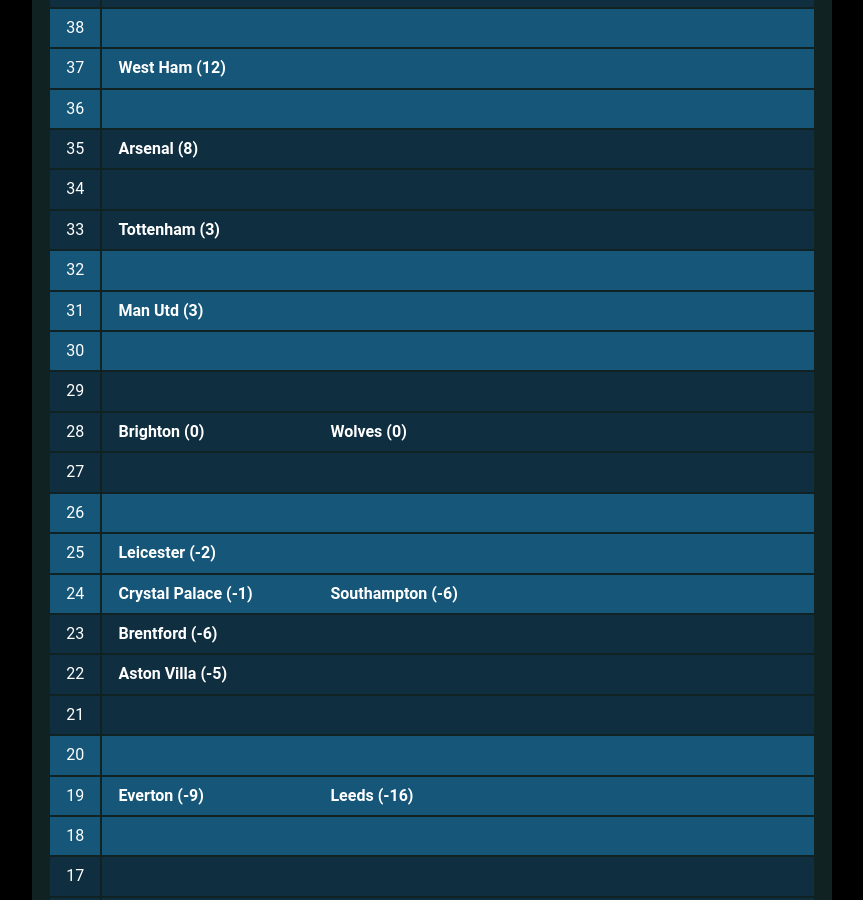
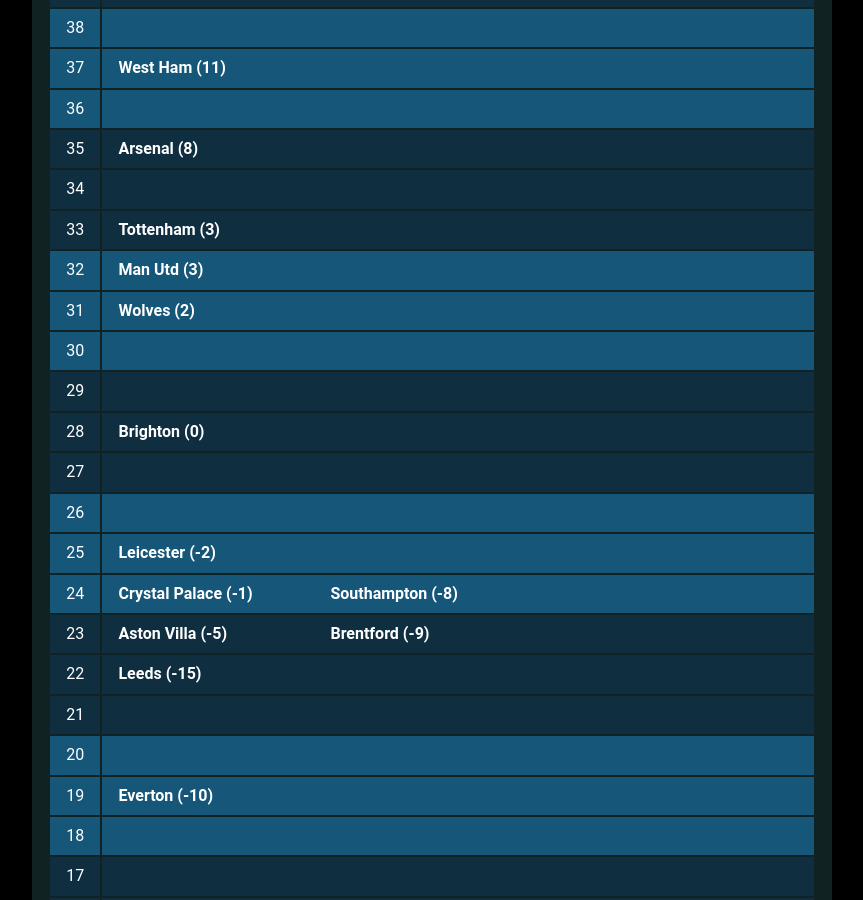
Before and after one commit to muru/muru.github.io, a Jekyll site: the page built from resources.md, in a window 1280 px wide and 900 px high, scrolled down 2204 px. Shown: the whole window, without its empty margins (208-1071 px from the left). Built offline with Jekyll 4.4.1, drawn with Linux system fonts in a browser that asks for light colours; some web fonts are replaced; some of the changed text lies outside the part shown.

Commit message:
updated cann-table: Mon 17 Jan 21:45:32 JST 2022

```diff
--- a/cann-table.html
+++ b/cann-table.html
@@ -59,6 +59,7 @@
 	<tr class="cann-row-2">
 		<td class="cann-point"> 45 </td>
 		<td class="cann-clubs">
+			<span class="club-name"> Liverpool (37) </span>
 		</td>
  	</tr>
 	<tr class="cann-row-1">
@@ -75,7 +76,6 @@
 	<tr class="cann-row-1">
 		<td class="cann-point"> 42 </td>
 		<td class="cann-clubs">
-			<span class="club-name"> Liverpool (34) </span>
 		</td>
  	</tr>
 	<tr class="cann-row-2">
@@ -101,7 +101,7 @@
 	<tr class="cann-row-1">
 		<td class="cann-point"> 37 </td>
 		<td class="cann-clubs">
-			<span class="club-name"> West Ham (12) </span>
+			<span class="club-name"> West Ham (11) </span>
 		</td>
  	</tr>
 	<tr class="cann-row-1">
@@ -129,12 +129,13 @@
 	<tr class="cann-row-1">
 		<td class="cann-point"> 32 </td>
 		<td class="cann-clubs">
+			<span class="club-name"> Man Utd (3) </span>
 		</td>
  	</tr>
 	<tr class="cann-row-1">
 		<td class="cann-point"> 31 </td>
 		<td class="cann-clubs">
-			<span class="club-name"> Man Utd (3) </span>
+			<span class="club-name"> Wolves (2) </span>
 		</td>
  	</tr>
 	<tr class="cann-row-1">
@@ -151,7 +152,6 @@
 		<td class="cann-point"> 28 </td>
 		<td class="cann-clubs">
 			<span class="club-name"> Brighton (0) </span>
-			<span class="club-name"> Wolves (0) </span>
 		</td>
  	</tr>
 	<tr class="cann-row-2">
@@ -174,19 +174,20 @@
 		<td class="cann-point"> 24 </td>
 		<td class="cann-clubs">
 			<span class="club-name"> Crystal Palace (-1) </span>
-			<span class="club-name"> Southampton (-6) </span>
+			<span class="club-name"> Southampton (-8) </span>
 		</td>
  	</tr>
 	<tr class="cann-row-2">
 		<td class="cann-point"> 23 </td>
 		<td class="cann-clubs">
-			<span class="club-name"> Brentford (-6) </span>
+			<span class="club-name"> Aston Villa (-5) </span>
+			<span class="club-name"> Brentford (-9) </span>
 		</td>
  	</tr>
 	<tr class="cann-row-2">
 		<td class="cann-point"> 22 </td>
 		<td class="cann-clubs">
-			<span class="club-name"> Aston Villa (-5) </span>
+			<span class="club-name"> Leeds (-15) </span>
 		</td>
  	</tr>
 	<tr class="cann-row-2">
@@ -202,8 +203,7 @@
 	<tr class="cann-row-1">
 		<td class="cann-point"> 19 </td>
 		<td class="cann-clubs">
-			<span class="club-name"> Everton (-9) </span>
-			<span class="club-name"> Leeds (-16) </span>
+			<span class="club-name"> Everton (-10) </span>
 		</td>
  	</tr>
 	<tr class="cann-row-1">
@@ -229,31 +229,26 @@
 	<tr class="cann-row-1">
 		<td class="cann-point"> 14 </td>
 		<td class="cann-clubs">
+			<span class="club-name"> Watford (-14) </span>
 		</td>
  	</tr>
 	<tr class="cann-row-1">
 		<td class="cann-point"> 13 </td>
 		<td class="cann-clubs">
-			<span class="club-name"> Watford (-14) </span>
+			<span class="club-name"> Norwich (-35) </span>
 		</td>
  	</tr>
 	<tr class="cann-row-1">
 		<td class="cann-point"> 12 </td>
 		<td class="cann-clubs">
+			<span class="club-name"> Newcastle (-23) </span>
 		</td>
  	</tr>
 	<tr class="cann-row-2">
 		<td class="cann-point"> 11 </td>
 		<td class="cann-clubs">
 			<span class="club-name"> Burnley (-11) </span>
-			<span class="club-name"> Newcastle (-23) </span>
-		</td>
- 	</tr>
-	<tr class="cann-row-2">
-		<td class="cann-point"> 10 </td>
-		<td class="cann-clubs">
-			<span class="club-name"> Norwich (-36) </span>
 		</td>
  	</tr>
 </table>
-<span id="cann-gen-note"> Generated on  Sunday, 16 January 2022 at 00:01 JST. </span>
+<span id="cann-gen-note"> Generated on  Monday, 17 January 2022 at 21:45 JST. </span>
```
